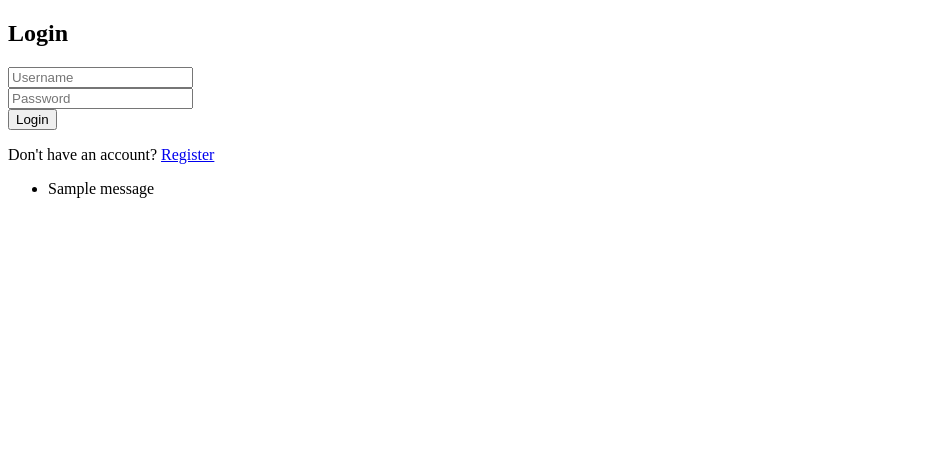
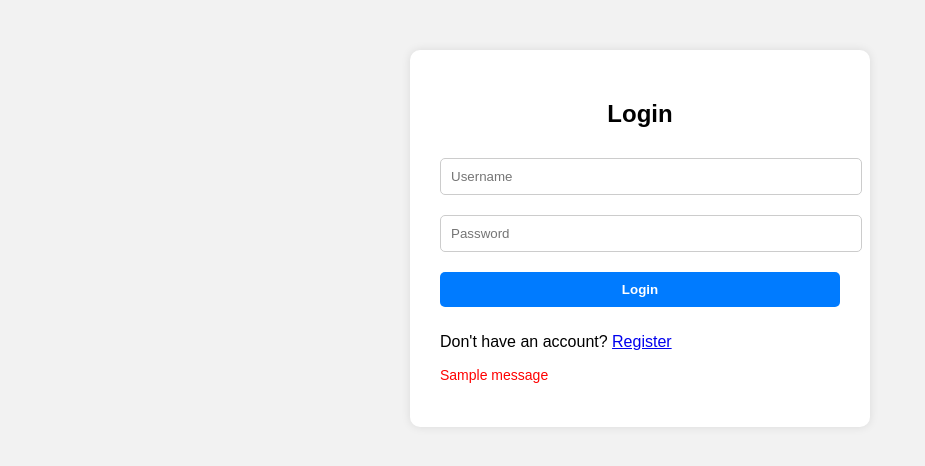
Before and after one commit to smarter-cyber/Bank-app, a Flask app: page /login in a window 1280 px wide. Shown: the top 466 px of the page, without its empty margins (0-925 px from the left). Run offline with Flask 2, Linux system fonts and the light colour scheme; tables that the repository leaves empty hold one stand-in row (values such as "Sample post"); one stand-in notice (Sample message) is shown.

Commit message:
Add working login, dashboard, transfer, and CSS styling

```diff
--- a/app.py
+++ b/app.py
@@ -1,8 +1,8 @@
 from flask import Flask, render_template, request, redirect, url_for, flash, session
 import json, os
 
-app = Flask(__name__)
-app.secret_key = 'supersecretkey'  # Required for sessions
+app = Flask(__name__, static_folder='static')
+app.secret_key = 'supersecretkey'  # Required for session handling
 
 @app.route('/')
 def home():
@@ -15,7 +15,7 @@ def login():
         password = request.form['password'].strip()
 
         if not os.path.exists('users.json'):
-            flash("No users found.")
+            flash("No users registered yet.")
             return redirect(url_for('register'))
 
         with open('users.json', 'r') as f:
@@ -30,7 +30,7 @@ def login():
             session['user'] = username
             return redirect(url_for('dashboard'))
         else:
-            flash("Invalid credentials")
+            flash("Invalid username or password.")
             return redirect(url_for('login'))
 
     return render_template('login.html')
@@ -59,7 +59,7 @@ def register():
         with open('users.json', 'w') as f:
             json.dump(users, f, indent=4)
 
-        flash('Registration successful!')
+        flash('Registration successful! Please log in.')
         return redirect(url_for('login'))
 
     return render_template('register.html')
@@ -73,13 +73,27 @@ def dashboard():
 
     with open('users.json', 'r') as f:
         users = json.load(f)
-        user = next((u for u in users if u['username'] == username), None)
 
-    if not user:
-        flash("User not found.")
+    user = next((u for u in users if u['username'] == username), None)
+    balance = user['balance'] if user else 0
+
+    return render_template('dashboard.html', username=username, balance=balance)
+
+@app.route('/transfer', methods=['GET', 'POST'])
+def transfer():
+    if 'user' not in session:
         return redirect(url_for('login'))
 
-    return f"Welcome {username}! Balance: {user['balance']}"
+    if request.method == 'POST':
+        flash("You need to upgrade your account first.")
+        return redirect(url_for('transfer'))
+
+    return render_template('transfer.html')
+
+@app.route('/logout')
+def logout():
+    session.pop('user', None)
+    return redirect(url_for('login'))
 
 if __name__ == '__main__':
     app.run(debug=True)
--- a/static/style.css
+++ b/static/style.css
@@ -1,6 +1,6 @@
 body {
-  font-family: 'Segoe UI', sans-serif;
-  background-color: #f4f6f9;
+  font-family: Arial, sans-serif;
+  background-color: #f2f2f2;
   margin: 0;
   padding: 0;
 }
@@ -11,50 +11,38 @@ body {
   background-color: white;
   padding: 30px;
   border-radius: 10px;
-  box-shadow: 0 0 10px rgba(0,0,0,0.1);
+  box-shadow: 0px 0px 10px rgba(0,0,0,0.1);
 }
 
 h2 {
   text-align: center;
-  color: #333;
+  margin-bottom: 20px;
 }
 
-form input, form button {
+input, button {
   width: 100%;
-  padding: 12px;
-  margin: 10px 0;
-  border: 1px solid #ddd;
+  padding: 10px;
+  margin-top: 10px;
+  margin-bottom: 10px;
+  border: 1px solid #ccc;
   border-radius: 5px;
 }
 
-form button {
-  background-color: #007bff;
+button {
+  background-color: #007BFF;
   color: white;
+  border: none;
   font-weight: bold;
-  border: none;
   cursor: pointer;
 }
 
-form button:hover {
+button:hover {
   background-color: #0056b3;
 }
 
-a {
-  color: #007bff;
-  text-decoration: none;
+.flash {
+  color: red;
+  font-size: 14px;
+  list-style: none;
+  padding-left: 0;
 }
-
-a:hover {
-  text-decoration: underline;
-}
-
-.balance-box {
-  background-color: #e3f2fd;
-  padding: 20px;
-  border-radius: 10px;
-  margin-bottom: 20px;
-  text-align: center;
-  font-weight: bold;
-  font-size: 20px;
-  color: #004085;
-}
--- a/templates/login.html
+++ b/templates/login.html
@@ -2,8 +2,10 @@
 <html>
 <head>
     <title>Login</title>
+    <link rel="stylesheet" href="/static/style.css">
 </head>
 <body>
+    <div class="container">
         <h2>Login</h2>
         <form method="POST">
             <input type="text" name="username" placeholder="Username" required><br>
@@ -14,12 +16,13 @@
 
         {% with messages = get_flashed_messages() %}
             {% if messages %}
-      <ul>
+                <ul class="flash">
                     {% for message in messages %}
                         <li>{{ message }}</li>
                     {% endfor %}
                 </ul>
             {% endif %}
         {% endwith %}
+    </div>
 </body>
 </html>
```
Also changed, not shown: templates/dashboard.html (+13 -20 lines), templates/register.html (+12 -2 lines), templates/transfer.html (+13 -20 lines). Lines whose indentation alone changed are shown as unchanged.
